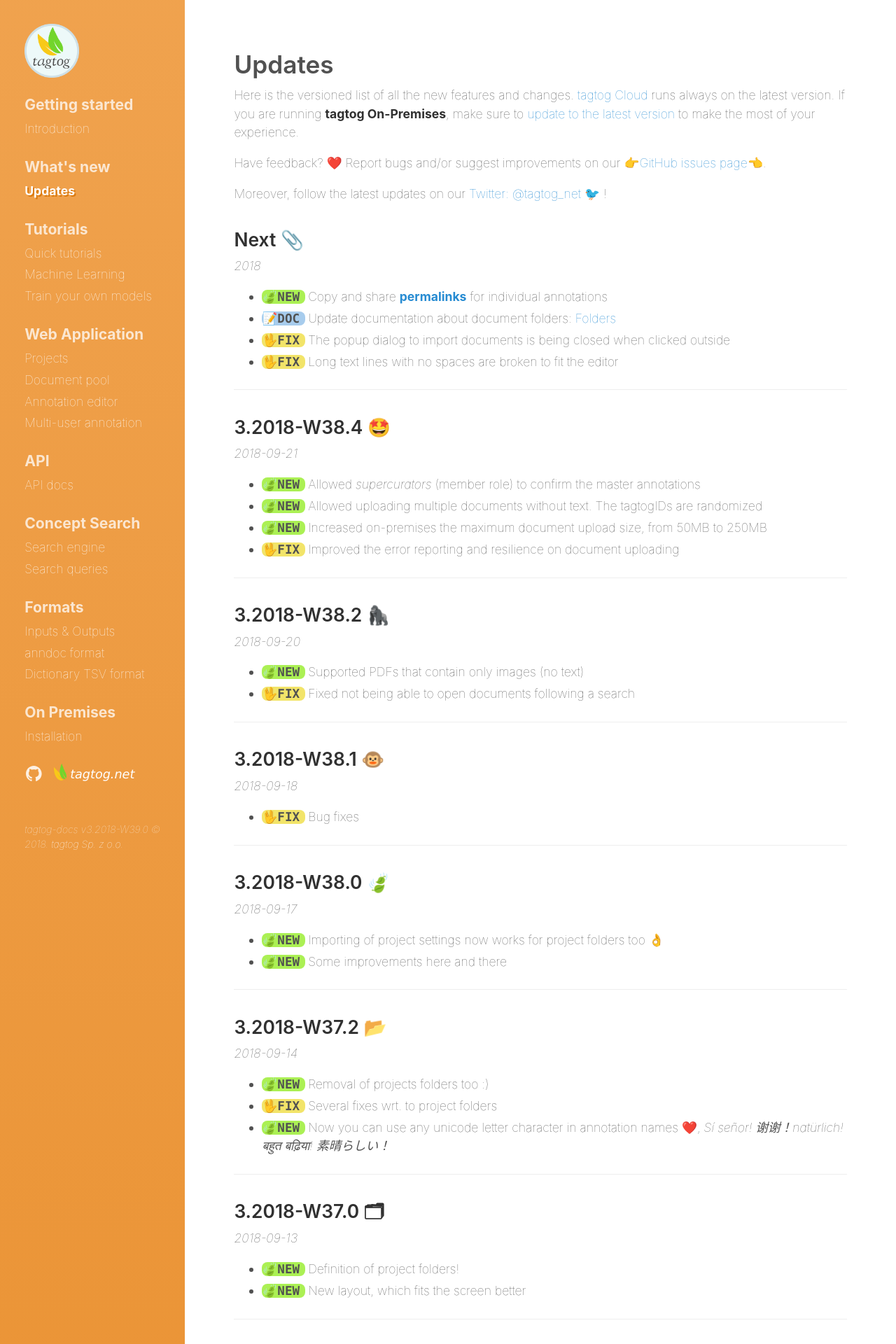
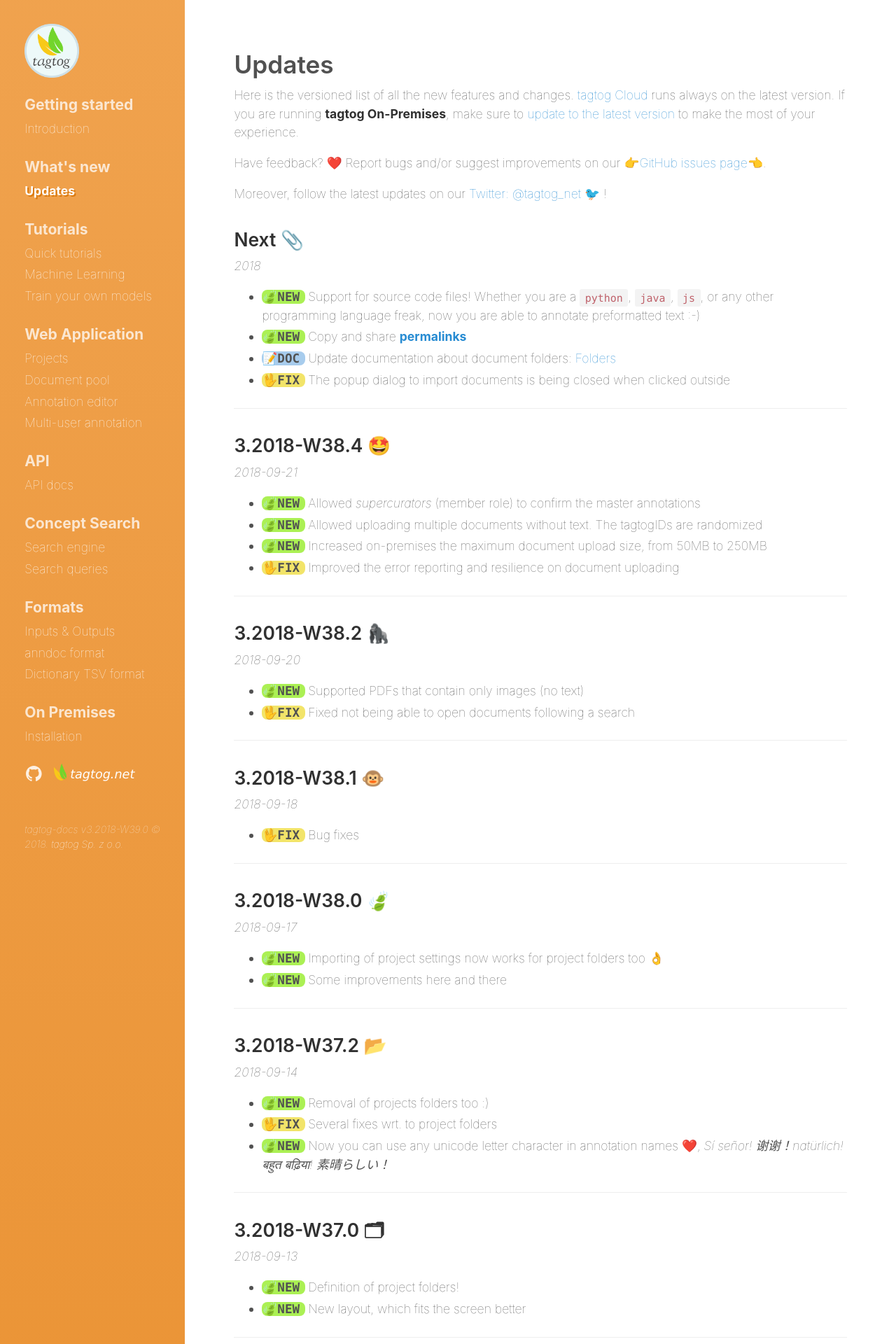
Before and after one commit to tagtogorg/tagtog-doc, a Jekyll site: the page built from updates.md, in a window 1280 px wide. Shown: the top 1920 px of the page at 70% size. Built offline with Jekyll 4.4.1, drawn with Linux system fonts in a browser that asks for light colours; nearby versions of some CDN libraries; emoji names are drawn with the system emoji font; some of the changed text lies outside the part shown.

Commit message:
update updates

```diff
--- a/updates.md
+++ b/updates.md
@@ -16,10 +16,10 @@ Moreover, follow the latest updates on our [Twitter: @tagtog_net 🐦](https://t
 _2018_
 
 <ul class="updates">
-  <li class="new">Copy and share <strong><a title="tagtog docs - Permalinks" href="/webeditor.html#permalinks">permalinks</a></strong> for individual annotations</li>
+  <li class="new">Support for source code files! Whether you are a <span markdown="1">`python`, `java`, `js`</span>, or any other programming language freak, now you are able to annotate preformatted text :-)</li>
+  <li class="new">Copy and share <span markdown="1">**[permalinks](/webeditor.html#permalinks "tagtog docs - Permalinks")**</span></li>
   <li class="doc">Update documentation about document folders: <a title="tagtog - folders" href="/documentpool.html#folders">Folders</a></li>
   <li class="fix">The popup dialog to import documents is being closed when clicked outside</li>
-  <li class="fix">Long text lines with no spaces are broken to fit the editor</li>
 </ul>
 
 ---
```
